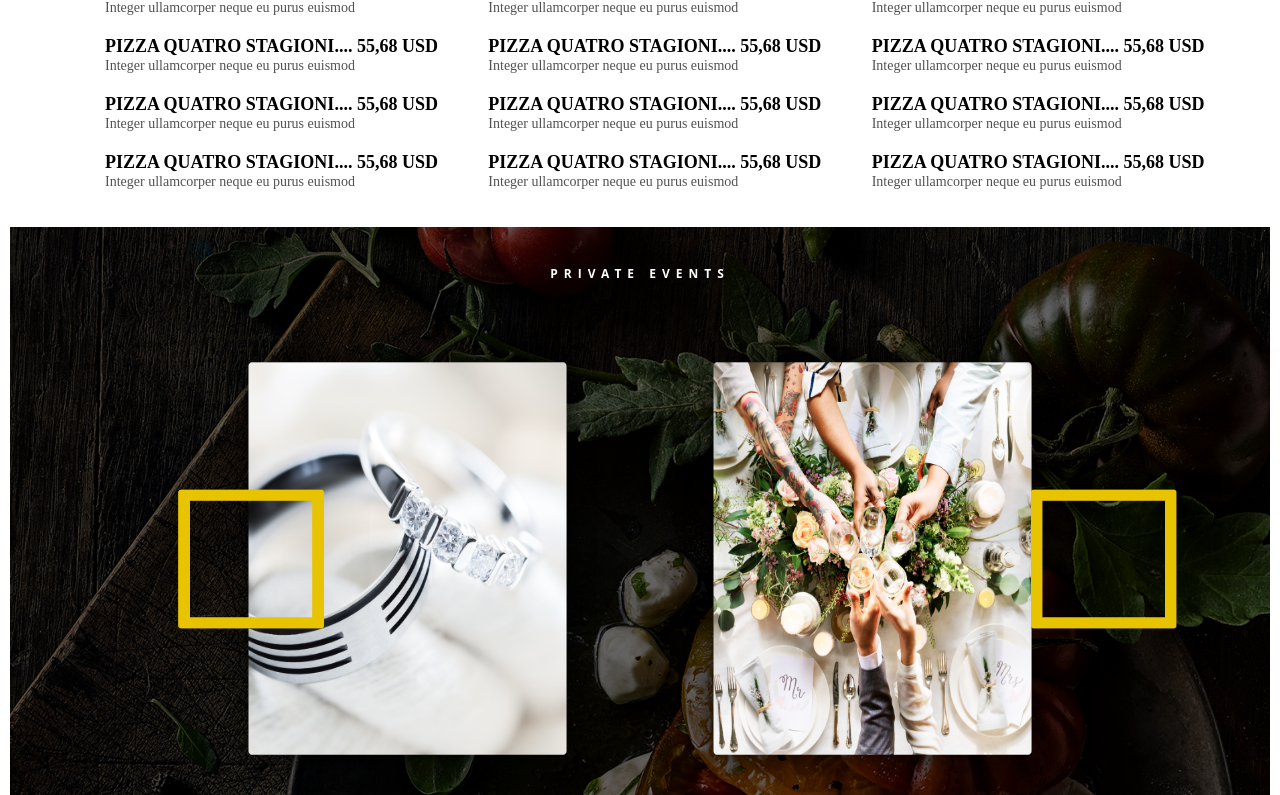
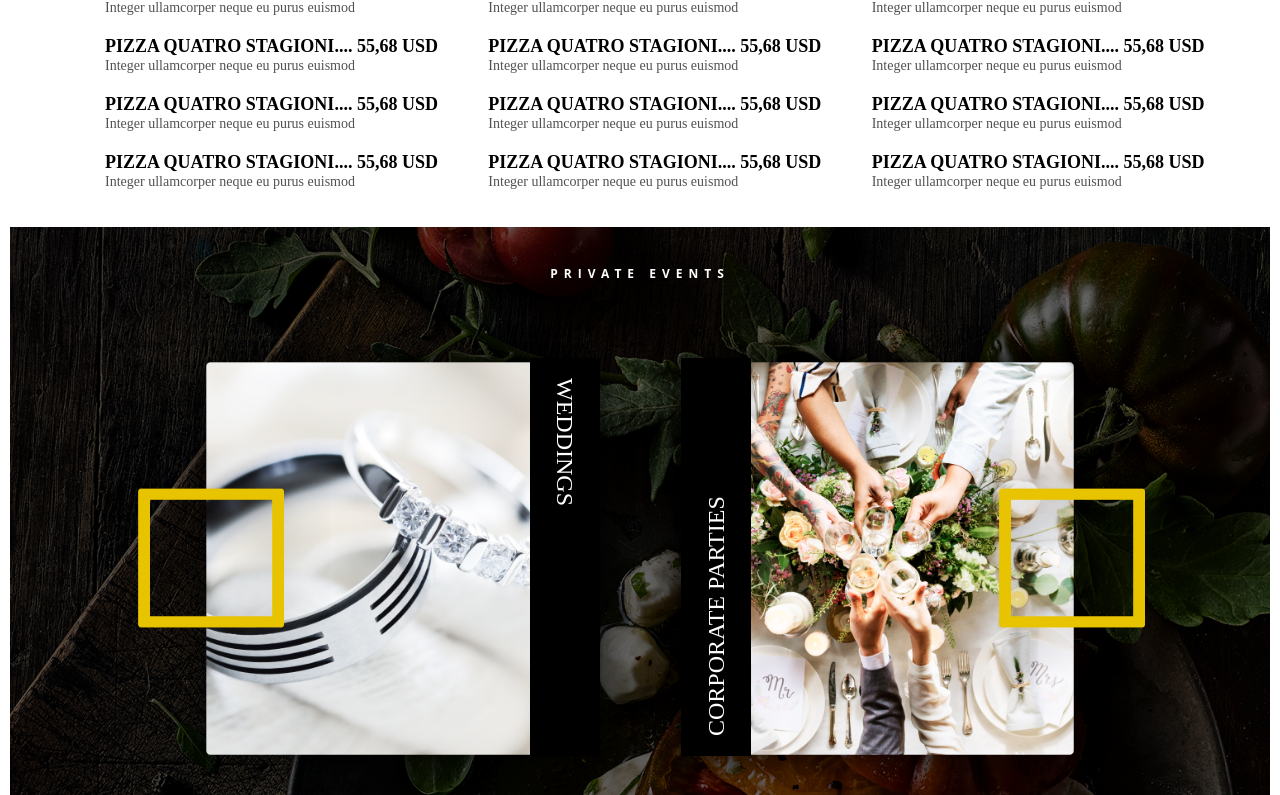
Before and after one commit to JenniferHIM/hunger-people, a React (Create React App) app: page / in a window 1280 px wide. Shown: the part 4147-4942 px from the top of the page. Built offline with nearby package versions, Linux system fonts and the light colour scheme.

Commit message:
fix events and menu sections

```diff
--- a/package.json
+++ b/package.json
@@ -11,6 +11,7 @@
     "@testing-library/react": "^11.2.7",
     "@testing-library/user-event": "^12.8.3",
     "axios": "^0.21.1",
+    "classnames": "^2.3.1",
     "eslint-config-react-app": "^6.0.0",
     "react": "^17.0.2",
     "react-dom": "^17.0.2",
--- a/src/components/Events/Events.module.scss
+++ b/src/components/Events/Events.module.scss
@@ -21,49 +21,35 @@
 
 &__wrapper {
     display: flex;
+    justify-content: center;
 }
 
-&__imageWrap1 {
-    margin: 0 40px 0 205px;
+&__imageWrap {
+    display: flex;
+    position: relative;
+
+    &.reverse {
+        flex-direction: row-reverse;
+
+        .events__square {
+            left: unset;
+            right: -16%;
+        }
+    }
 }
 
-&__image1 {
-    position: relative;
-    float: left;
+&__image {
     width: 475px;
     height: 475px;
 }
 
-&__square1 {
+&__square {
     position: absolute;
-    align-items: center;
+    top: 50%;
+    left: -18%;
+    transform: translateY(-50%);
     width: 250px;
     height: 250px;
-    margin-top: 113px;
-    margin-bottom: 112px;
-    transform: translateX(-38%);
-}
-
-&__imageWrap2 {
-    margin: 0 205px 0 40px;
-}
-
-&__image2 {
-    position: relative;
-    float: right;
-    width: 475px;
-    height: 475px;
-}
-
-&__square2 {
-    position: absolute;
-    align-items: center;
-    float: right;
-    width: 250px;
-    height: 250px;
-    margin-top: 113px;
-    margin-bottom: 112px;
-    transform: translateX(117%);
 }
 
 &__scheduleWrap {
@@ -81,4 +67,32 @@
     color: rgba(255, 255, 255, 0.5);
     margin-bottom: 40px;
 }
+
+&__content {
+    position: absolute;
+    width: 398px;
+    height: 70px;
+    bottom: 43%;
+    right: -26%;
+    background-color: #000;
+    font-family: Banny;
+    font-size: 24px;
+    line-height: 12px;
+    display: flex;
+    align-items: center;
+    text-indent: 20px;
+    text-transform: uppercase;
+    color: #FFFFFF;
+    transform: rotate(90deg);
+
+    &.reverse {
+        transform: rotate(-90deg);
+        width: 398px;
+        height: 70px;
+        bottom: 43%;
+        left: -26%;
+
+    }
+
 }
+}
--- a/src/components/Events/index.js
+++ b/src/components/Events/index.js
@@ -3,6 +3,12 @@ import styles from './Events.module.scss';
 import rings from '../../images/rings.png';
 import glasses from '../../images/glasses.png';
 import square from '../../images/square.png';
+import cx from 'classnames';
+
+const images = [
+    { image: rings, content: 'Weddings' },
+    { image: glasses, content: 'Corporate Parties' },
+];
 
 const Events = () => {
 
@@ -11,15 +17,18 @@ const Events = () => {
             <div className={styles.container}>
                 <h2 className={styles.events__title}>Private Events</h2>
                 <div className={styles.events__wrapper}>
-                    <div className={styles.events__imageWrap1}>
-                        <img src={rings} alt="rings" className={styles.events__image1} />
-                        <img src={square} alt="square" className={ styles.events__square1}/>
-                    </div>
-
-                    <div className={styles.events__imageWrap2}>
-                        <img src={glasses} alt="glasses" className={styles.events__image2} />
-                        <img src={square} alt="square" className={ styles.events__square2}/>
-                    </div>
+                    {images.map((item, index) => (
+                        <div key={item.content}
+                            className={cx(styles.events__imageWrap, {
+                            [styles.reverse]: index === 1,
+                        })}>
+                            <img src={item.image} alt="rings" className={styles.events__image} />
+                            <img src={square} alt="square" className={styles.events__square} />
+                            <div key={ index} className={cx(styles.events__content, {[styles.reverse]: index === 1,})}>
+                                {item.content}
+                            </div>
+                        </div>
+                    ))}
                 </div>
                  <div className={styles.events__sceduleWrap}>
                     <p className={styles.events__schedule}>For private events please call: <strong>+40 729 131 637/+40 726 458 782</strong> or use the contact form.</p>
--- a/src/components/Menu/index.js
+++ b/src/components/Menu/index.js
@@ -1,5 +1,7 @@
 import React from 'react';
 import styles from './Menu.module.scss';
+
+const priceList = new Array(21).fill(null);
 
 const Menu = () => {
 
@@ -7,7 +9,7 @@ const Menu = () => {
         <section className={styles.menu}>
             <div className={styles.container}>
                  <div className={styles.menu__textWrap}>
-                    <h2 className={styles.menu__title}>Book A Table</h2>
+                    <h2 className={styles.menu__title}>DELICIOUS MENU</h2>
                     <hr className={styles.menu__line} />
                     <p className={styles.menu__text}>Lorem ipsum dolor sit amet, consectetur adipiscing elit. Duis at velit maximus, molestie est a, tempor magna.</p>
                 </div>
@@ -24,27 +26,7 @@ const Menu = () => {
                 </div>
                 <div className={styles.menu__price}>
                     <ul className={styles.menu__priceList}>
-                        <li className={styles.menu__priceItem}>PIZZA QUATRO STAGIONI....  55,68 USD<br/><span className={styles.menu__pricePart}>Integer ullamcorper neque eu purus euismod</span></li>
-                        <li className={styles.menu__priceItem}>PIZZA QUATRO STAGIONI....  55,68 USD<br/><span className={styles.menu__pricePart}>Integer ullamcorper neque eu purus euismod</span></li>
-                        <li className={styles.menu__priceItem}>PIZZA QUATRO STAGIONI....  55,68 USD<br/><span className={styles.menu__pricePart}>Integer ullamcorper neque eu purus euismod</span></li>
-                        <li className={styles.menu__priceItem}>PIZZA QUATRO STAGIONI....  55,68 USD<br/><span className={styles.menu__pricePart}>Integer ullamcorper neque eu purus euismod</span></li>
-                        <li className={styles.menu__priceItem}>PIZZA QUATRO STAGIONI....  55,68 USD<br/><span className={styles.menu__pricePart}>Integer ullamcorper neque eu purus euismod</span></li>
-                        <li className={styles.menu__priceItem}>PIZZA QUATRO STAGIONI....  55,68 USD<br/><span className={styles.menu__pricePart}>Integer ullamcorper neque eu purus euismod</span></li>
-                        <li className={styles.menu__priceItem}>PIZZA QUATRO STAGIONI....  55,68 USD<br/><span className={styles.menu__pricePart}>Integer ullamcorper neque eu purus euismod</span></li>
-                        <li className={styles.menu__priceItem}>PIZZA QUATRO STAGIONI....  55,68 USD<br/><span className={styles.menu__pricePart}>Integer ullamcorper neque eu purus euismod</span></li>
-                        <li className={styles.menu__priceItem}>PIZZA QUATRO STAGIONI....  55,68 USD<br/><span className={styles.menu__pricePart}>Integer ullamcorper neque eu purus euismod</span></li>
-                        <li className={styles.menu__priceItem}>PIZZA QUATRO STAGIONI....  55,68 USD<br/><span className={styles.menu__pricePart}>Integer ullamcorper neque eu purus euismod</span></li>
-                        <li className={styles.menu__priceItem}>PIZZA QUATRO STAGIONI....  55,68 USD<br/><span className={styles.menu__pricePart}>Integer ullamcorper neque eu purus euismod</span></li>
-                        <li className={styles.menu__priceItem}>PIZZA QUATRO STAGIONI....  55,68 USD<br/><span className={styles.menu__pricePart}>Integer ullamcorper neque eu purus euismod</span></li>
-                        <li className={styles.menu__priceItem}>PIZZA QUATRO STAGIONI....  55,68 USD<br/><span className={styles.menu__pricePart}>Integer ullamcorper neque eu purus euismod</span></li>
-                        <li className={styles.menu__priceItem}>PIZZA QUATRO STAGIONI....  55,68 USD<br/><span className={styles.menu__pricePart}>Integer ullamcorper neque eu purus euismod</span></li>
-                        <li className={styles.menu__priceItem}>PIZZA QUATRO STAGIONI....  55,68 USD<br/><span className={styles.menu__pricePart}>Integer ullamcorper neque eu purus euismod</span></li>
-                        <li className={styles.menu__priceItem}>PIZZA QUATRO STAGIONI....  55,68 USD<br/><span className={styles.menu__pricePart}>Integer ullamcorper neque eu purus euismod</span></li>
-                        <li className={styles.menu__priceItem}>PIZZA QUATRO STAGIONI....  55,68 USD<br/><span className={styles.menu__pricePart}>Integer ullamcorper neque eu purus euismod</span></li>
-                        <li className={styles.menu__priceItem}>PIZZA QUATRO STAGIONI....  55,68 USD<br/><span className={styles.menu__pricePart}>Integer ullamcorper neque eu purus euismod</span></li>
-                        <li className={styles.menu__priceItem}>PIZZA QUATRO STAGIONI....  55,68 USD<br/><span className={styles.menu__pricePart}>Integer ullamcorper neque eu purus euismod</span></li>
-                        <li className={styles.menu__priceItem}>PIZZA QUATRO STAGIONI....  55,68 USD<br/><span className={styles.menu__pricePart}>Integer ullamcorper neque eu purus euismod</span></li>
-                        <li className={styles.menu__priceItem}>PIZZA QUATRO STAGIONI....  55,68 USD<br/><span className={styles.menu__pricePart}>Integer ullamcorper neque eu purus euismod</span></li>
+                        {priceList.map((_, index) => <li key={index}className={styles.menu__priceItem}>PIZZA QUATRO STAGIONI....  55,68 USD<br/><span className={styles.menu__pricePart}>Integer ullamcorper neque eu purus euismod</span></li>)}
                     </ul>
                 </div>
             </div>
--- a/src/components/Table/Table.module.scss
+++ b/src/components/Table/Table.module.scss
@@ -60,6 +60,7 @@
 &__form {
     display: grid;
     grid-template-columns: 50% 50%;
+    margin-top: 10px;
 }
 
 &__input {
```
Also changed, not shown: 1 other file (tests, documents, lock files or other folders).
